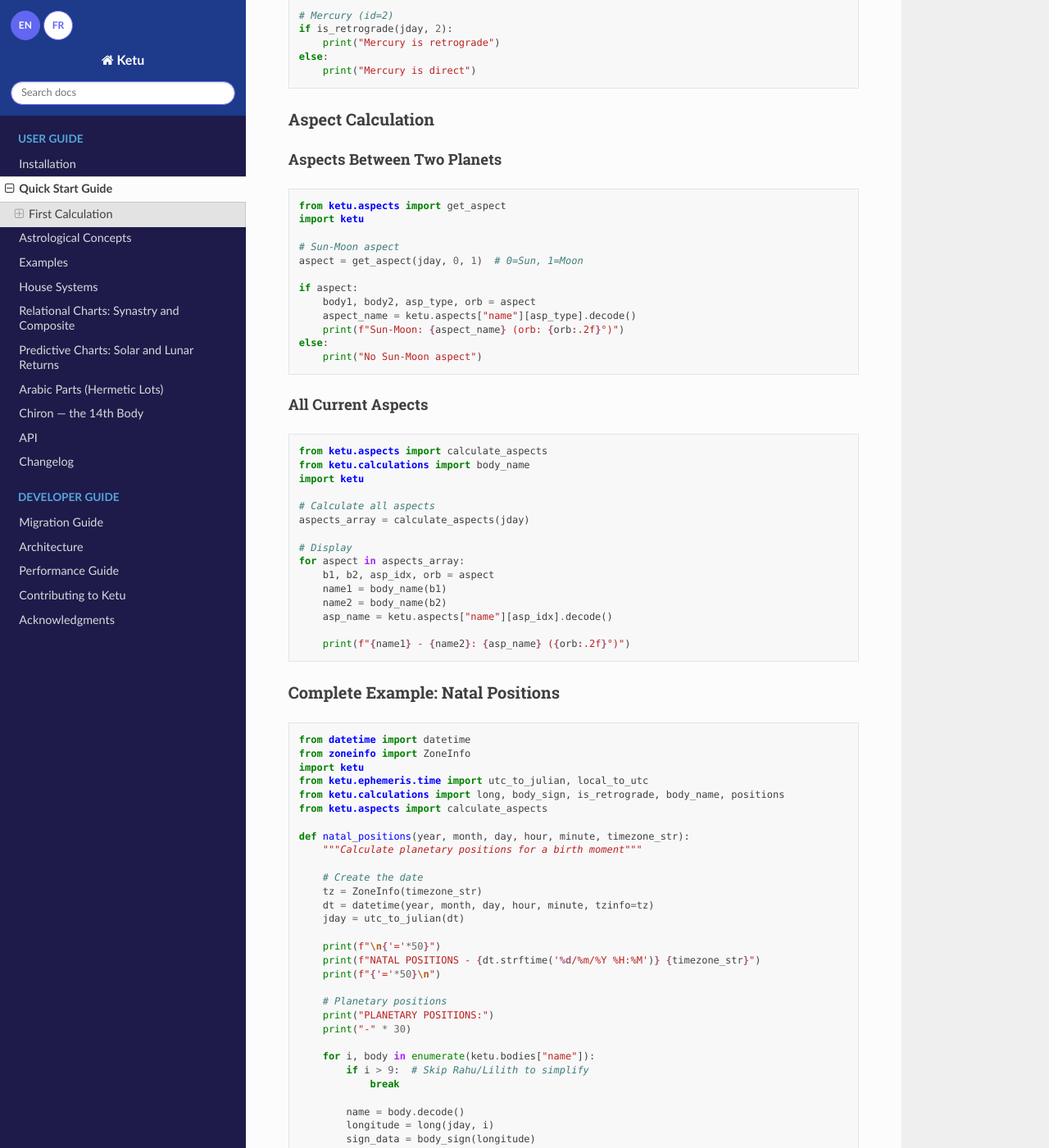
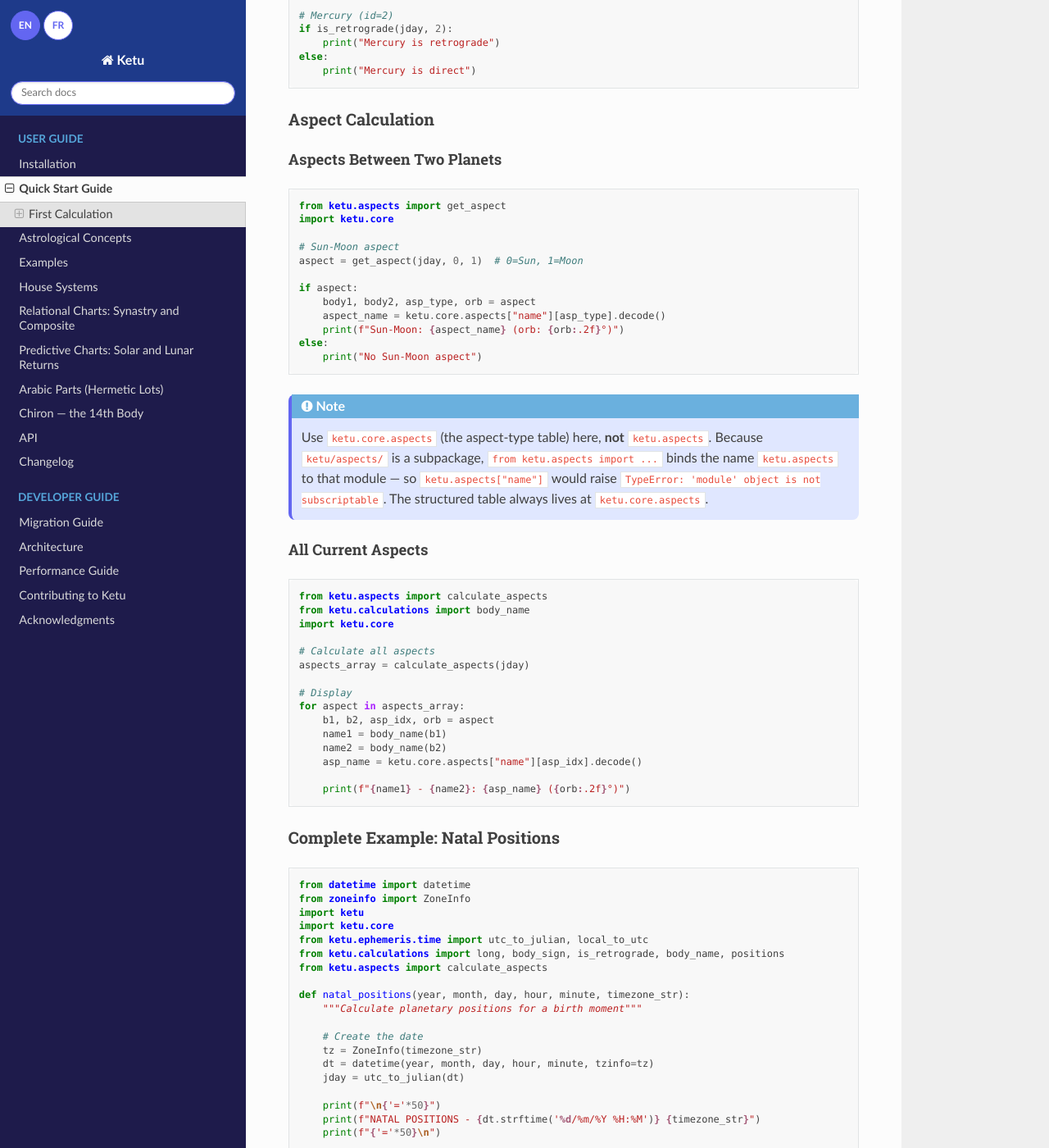
Before and after one commit to alkimya/ketu, a Sphinx documentation site: the page built from docs/source/quickstart.md, in a window 1280 px wide and 1400 px high, scrolled down 1680 px. Shown: the whole window at 82% size. Built offline with Sphinx 7.4.7 and the Read the Docs theme 3.1.0, drawn with Linux system fonts in a browser that asks for light colours.

Commit message:
fix(docs): correct runnable examples — version bump + ketu.aspects subscript bug
User-found doc bugs during v1.4 milestone review:

- installation.md: bump verification output 1.3.0 -> 1.4.0
- quickstart.md + examples.md: the snippets did `from ketu.aspects import ...`
  then `ketu.aspects["name"]`. Importing the subpackage rebinds the attribute
  `ketu.aspects` from the re-exported structured array to the MODULE object, so
  `ketu.aspects[...]` raised `TypeError: 'module' object is not subscriptable`.
  Switched all table access to the stable `ketu.core.aspects` and added an
  explanatory note in quickstart.md.
- examples.md: `ketu.aspects["value"]` referenced a non-existent field
  (`ValueError: no field of name value`) — the dtype field is `angle`. Fixed.

All edited snippets were executed end-to-end to confirm they run. French
gettext re-run: quickstart.po picked up the new note (translated, 0 fallback);
installation/examples had no translatable-string changes. `make html` (en) and
`make html-fr` both build at the 1-warning baseline.

Co-Authored-By: Claude Opus 4.8 <noreply@anthropic.com>

````diff
--- a/docs/source/quickstart.md
+++ b/docs/source/quickstart.md
@@ -94,17 +94,25 @@ else:
 
 ```python
 from ketu.aspects import get_aspect
-import ketu
+import ketu.core
 
 # Sun-Moon aspect
 aspect = get_aspect(jday, 0, 1)  # 0=Sun, 1=Moon
 
 if aspect:
     body1, body2, asp_type, orb = aspect
-    aspect_name = ketu.aspects["name"][asp_type].decode()
+    aspect_name = ketu.core.aspects["name"][asp_type].decode()
     print(f"Sun-Moon: {aspect_name} (orb: {orb:.2f}°)")
 else:
     print("No Sun-Moon aspect")
+```
+
+```{note}
+Use `ketu.core.aspects` (the aspect-type table) here, **not** `ketu.aspects`.
+Because `ketu/aspects/` is a subpackage, `from ketu.aspects import ...`
+binds the name `ketu.aspects` to that module — so `ketu.aspects["name"]`
+would raise `TypeError: 'module' object is not subscriptable`. The
+structured table always lives at `ketu.core.aspects`.
 ```
 
 #### All Current Aspects
@@ -112,7 +120,7 @@ else:
 ```python
 from ketu.aspects import calculate_aspects
 from ketu.calculations import body_name
-import ketu
+import ketu.core
 
 # Calculate all aspects
 aspects_array = calculate_aspects(jday)
@@ -122,7 +130,7 @@ for aspect in aspects_array:
     b1, b2, asp_idx, orb = aspect
     name1 = body_name(b1)
     name2 = body_name(b2)
-    asp_name = ketu.aspects["name"][asp_idx].decode()
+    asp_name = ketu.core.aspects["name"][asp_idx].decode()
 
     print(f"{name1} - {name2}: {asp_name} ({orb:.2f}°)")
 ```
@@ -133,6 +141,7 @@ for aspect in aspects_array:
 from datetime import datetime
 from zoneinfo import ZoneInfo
 import ketu
+import ketu.core
 from ketu.ephemeris.time import utc_to_julian, local_to_utc
 from ketu.calculations import long, body_sign, is_retrograde, body_name, positions
 from ketu.aspects import calculate_aspects
@@ -179,7 +188,7 @@ def natal_positions(year, month, day, hour, minute, timezone_str):
         if abs(orb) < 5:
             name1 = body_name(b1)
             name2 = body_name(b2)
-            asp_name = ketu.aspects["name"][asp_idx].decode()
+            asp_name = ketu.core.aspects["name"][asp_idx].decode()
             print(f"{name1:8} {asp_name:12} {name2:8} ({orb:+.2f}°)")
 
 # Usage
````
Also changed, not shown: docs/source/examples.md (+5 -4 lines), docs/source/installation.md (+1 -1 lines), 2 other files.
